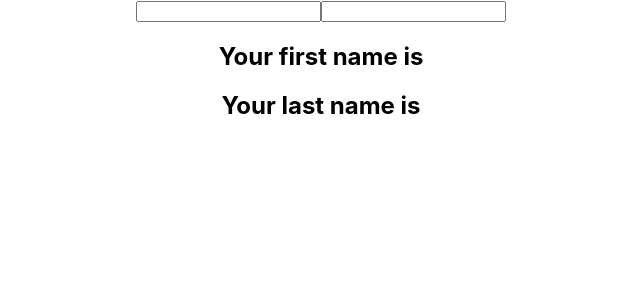
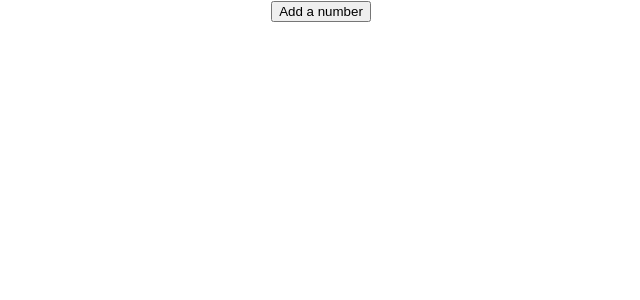
Before and after one commit to raj-savsani/ReactJs, a React (Create React App) app in the folder state-hook/: page / in a window 1280 px wide. Shown: the top 300 px of the page, without its empty margins (319-959 px from the left). Built offline with nearby package versions, Linux system fonts and the light colour scheme.

Commit message:
useState hooks in array

```diff
--- a/state-hook/src/App.js
+++ b/state-hook/src/App.js
@@ -2,13 +2,15 @@
 import './App.css';
 import ClassCounter from './components/ClassCounter';
 import HookCounter from './components/HookCounter';
+import HookCounterFour from './components/HookCounterFour';
 import HookCounterThree from './components/HookCounterThree';
 import HookCounterTwo from './components/HookCounterTwo';
 
 function App() {
   return (
     <div className="App">
-      <HookCounterThree></HookCounterThree>
+      <HookCounterFour></HookCounterFour>
+      {/* <HookCounterThree></HookCounterThree> */}
       {/* <HookCounterTwo></HookCounterTwo> */}
       {/* <HookCounter></HookCounter> */}
       {/* <ClassCounter></ClassCounter> */}
--- /dev/null
+++ b/state-hook/src/components/HookCounterFour.js
@@ -0,0 +1,28 @@
+import React, { useState } from "react";
+
+function HookCounterFour() {
+  const [items, setItems] = useState([]);
+
+  const addItem = () => {
+    setItems([
+      ...items,
+      {
+        id: items.length,
+        value: Math.floor(Math.random() * 10) + 1,
+      },
+    ]);
+  };
+//   console.log( items );
+  return (
+    <div>
+      <button onClick={addItem}>Add a number</button>
+      <ul>
+        {items.map((item) => (
+          <li key={item.id}>{item.value}</li>
+        ))}
+      </ul>
+    </div>
+  );
+}
+
+export default HookCounterFour;
```
